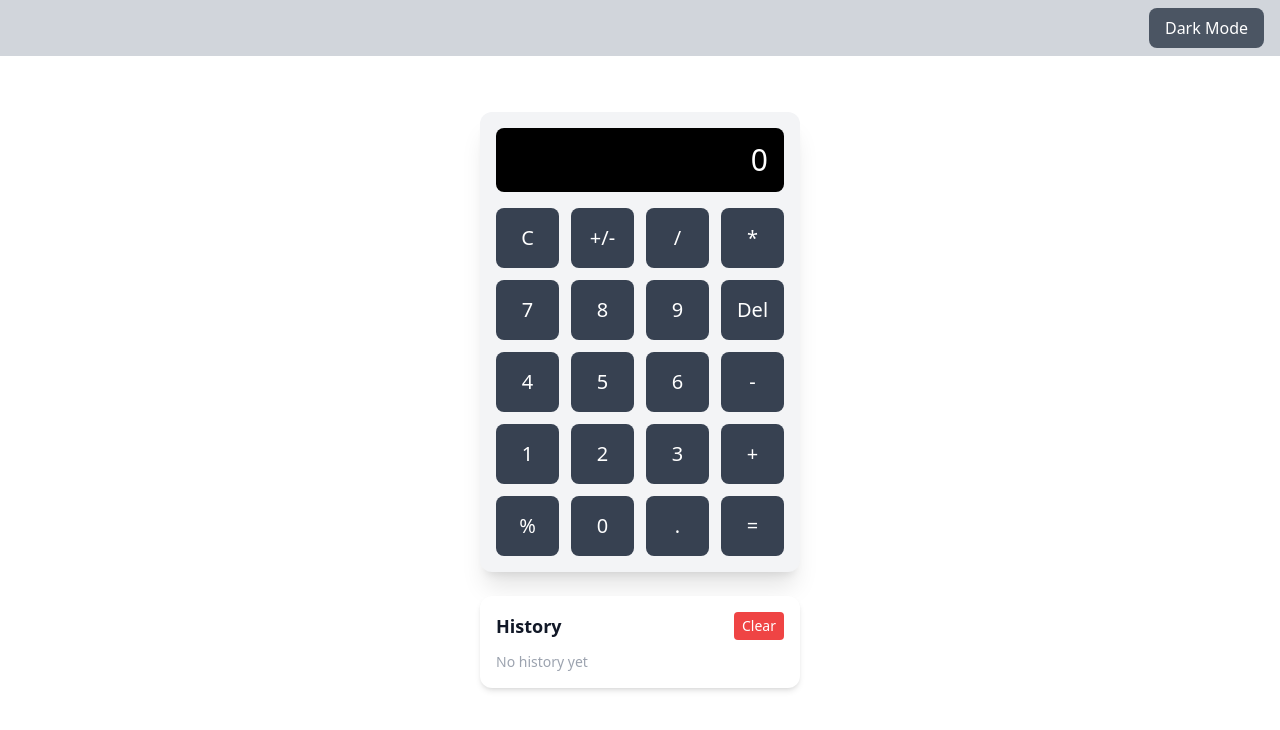
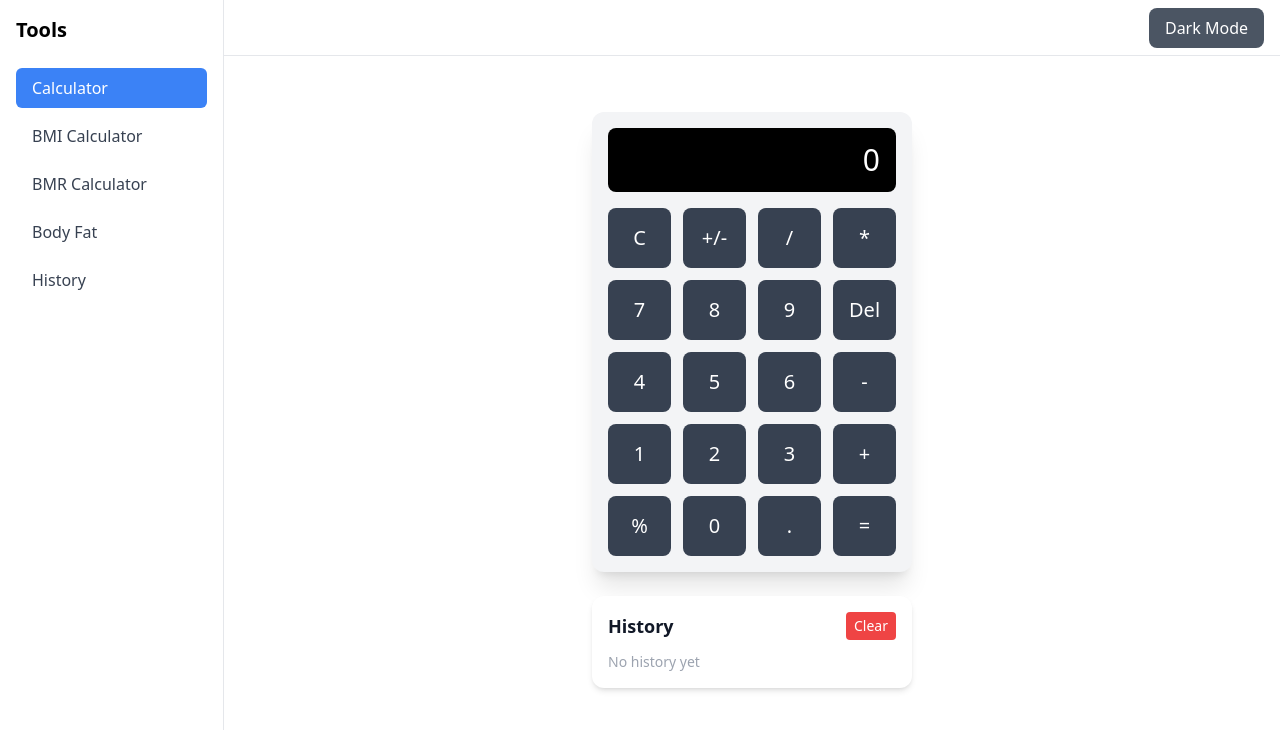
Before and after one commit to mahdieh80hn/react-calculator, a React (Create React App) app: page / in a window 1280 px wide. Shown: the top 730 px of the page. Built offline with nearby package versions, Linux system fonts and the light colour scheme.

Commit message:
feat (Sidebar): add sidebar and routing

```diff
--- a/package.json
+++ b/package.json
@@ -9,6 +9,7 @@
     "@testing-library/user-event": "^13.5.0",
     "react": "^19.2.0",
     "react-dom": "^19.2.0",
+    "react-router-dom": "^7.10.1",
     "react-scripts": "5.0.1",
     "web-vitals": "^2.1.4"
   },
--- a/src/App.js
+++ b/src/App.js
@@ -1,17 +1,16 @@
-import { useTheme } from "./context/ThemeContext";
-import Header from "./components/layouts/Header";
-import Calculator from "./components/Calculator/Calculator";
-import HistoryPanel from "./components/History/HistoryPanel";
+import { BrowserRouter as Router, Routes, Route } from "react-router-dom";
+import Layout from "./components/layouts/Layout";
+import CalculatorPage from "./pages/CalculatorPage";
 
 function App() {
-  const {theme}= useTheme()
-
   return (
-    <div className={`${theme === "dark" ? "bg-gray-900 text-white" : "bg-white text-gray-900"} min-h-screen flex flex-col items-center justify-center p-4`}>
-      <Header/>
-      <Calculator/>
-      <HistoryPanel/>
-    </div>
+    <Router>
+      <Layout>
+        <Routes>
+          <Route path="/" element={<CalculatorPage />} />
+        </Routes>
+      </Layout>
+    </Router>
   );
 }
 export default App;
--- a/src/components/Calculator/ButtonsPanel.jsx
+++ b/src/components/Calculator/ButtonsPanel.jsx
@@ -1,4 +1,4 @@
-import Button from "../Button";
+import Button from "../shared/Button";
 
 export default function ButtonsPanel({ handleClick }) {
     const buttons = [
--- a/src/components/layouts/Header.jsx
+++ b/src/components/layouts/Header.jsx
@@ -1,13 +1,17 @@
+import ThemeToggle from "../shared/ThemeToggle";
 import { useTheme } from "../../context/ThemeContext";
-import ThemeToggle from "../ThemeToggle";
-
 
 export default function Header() {
-    const { theme, toggleTheme } = useTheme();
+  const { theme, toggleTheme } = useTheme()
 
-    return (
-        <div className="w-full h-14 bg-gray-300 fixed top-0 flex items-center justify-end px-4">
-            <ThemeToggle theme={theme} toggleTheme={toggleTheme}/>
-        </div>
-    );
+  return (
+    <header
+      className={`fixed top-0 right-0 h-14 flex items-center justify-end px-4 border-b z-10
+        ${theme === "dark" ? "bg-gray-900 border-gray-700" : "bg-white border-gray-200"}
+      `}
+      style={{ left: "14rem" }}
+    >
+      <ThemeToggle theme={theme} toggleTheme={toggleTheme} />
+    </header>
+  );
 }
--- /dev/null
+++ b/src/components/layouts/Layout.jsx
@@ -0,0 +1,26 @@
+
+import Header from "./Header";
+import Sidebar from "./Sidebar";
+
+export default function Layout({ children }) {
+  return (
+    <div className="flex">
+
+      {/* Sidebar */}
+      <Sidebar />
+
+      {/* Right side: header + content */}
+      <div className="flex-1 ml-56">
+
+        {/* Header */}
+        <Header />
+
+        {/* Content */}
+        <main className="min-h-screen">
+          {children}
+        </main>
+
+      </div>
+    </div>
+  );
+}
--- /dev/null
+++ b/src/components/layouts/Sidebar.jsx
@@ -0,0 +1,49 @@
+import { NavLink } from "react-router-dom";
+import { useTheme } from "../../context/ThemeContext";
+
+export default function Sidebar() {
+  const { theme } = useTheme()
+
+  const linkClasses = ({ isActive }) =>
+    `block px-4 py-2 rounded-md transition ${
+      isActive
+        ? "bg-blue-500 text-white"
+        : theme === "dark"
+        ? "text-gray-300 hover:bg-gray-700"
+        : "text-gray-700 hover:bg-gray-200"
+    }`
+
+  return (
+    <div
+      className={`w-56 h-screen fixed top-0 left-0 z-0 flex flex-col gap-2 p-4 border-r ${
+        theme === "dark"
+          ? "bg-gray-900 border-gray-700 text-white"
+          : "bg-white border-gray-200"
+      }`}
+    >
+      <h2 className="text-xl font-semibold mb-4">
+        Tools
+      </h2>
+
+      <NavLink to="/" className={linkClasses}>
+        Calculator
+      </NavLink>
+
+      <NavLink to="/bmi" className={linkClasses}>
+        BMI Calculator
+      </NavLink>
+
+      <NavLink to="/bmr" className={linkClasses}>
+        BMR Calculator
+      </NavLink>
+
+      <NavLink to="/bodyfat" className={linkClasses}>
+        Body Fat
+      </NavLink>
+
+      <NavLink to="/history" className={linkClasses}>
+        History
+      </NavLink>
+    </div>
+  )
+}
--- /dev/null
+++ b/src/pages/CalculatorPage.jsx
@@ -0,0 +1,15 @@
+
+import Calculator from "../components/Calculator/Calculator";
+import HistoryPanel from "../components/History/HistoryPanel";
+import Header from "../components/layouts/Header";
+import { useTheme } from "../context/ThemeContext";
+export default function CalculatorPage() {
+    const {theme}= useTheme()
+    return (
+        <div className={`${theme === "dark" ? "bg-gray-900 text-white" : "bg-white text-gray-900"} min-h-screen flex flex-col items-center justify-center p-4`}>
+
+            <Calculator />
+            <HistoryPanel />
+        </div>
+    )
+}
```
Also changed, not shown: src/components/shared/Button.jsx (renamed from src/components/Button.jsx), src/components/shared/ThemeToggle.jsx (renamed from src/components/ThemeToggle.jsx), 1 other file (tests, documents, lock files or other folders).
